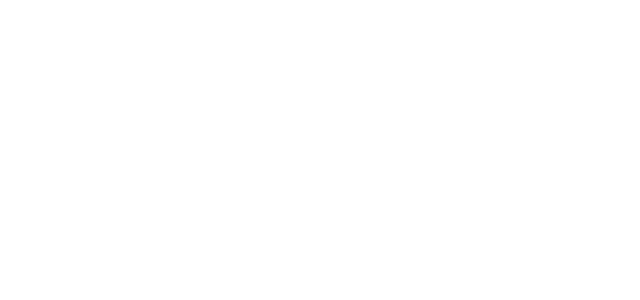
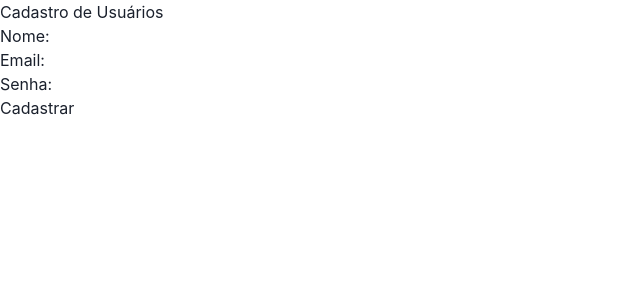
Before and after one commit to kenedy-gomes/Tarefas-Listagem, a React (Create React App) app: page /cadastrar in a window 1280 px wide. Before the commit this address had no page. Shown: the top 300 px of the page, without its empty margins (0-640 px from the left). Built offline with nearby package versions, Linux system fonts and the light colour scheme.

Commit message:
testando register.js

```diff
--- a/src/Pages/Home/index.js
+++ b/src/Pages/Home/index.js
@@ -1,4 +1,8 @@
 import Header from "../../Components/Header/Header";
+import {
+  Button,
+} from "@chakra-ui/react";
+
 import "./Home.css";
 const Home = () => {
   return (
@@ -10,6 +14,7 @@
         <div className="form">
           <h1>Aplicação de listagem e cadastro de tarefas</h1>
           <p>Faça o login ou crie uma conta!</p>
+          <Button onclick={() => {(window.location.href = "/cadastro")}}/>
         </div>
       </div>
     </div>
--- /dev/null
+++ b/src/Pages/Register/Cadastro.js
@@ -0,0 +1,67 @@
+import React, { useState } from 'react';
+
+
+
+function App() {
+  const [name, setName] = useState('');
+  const [email, setEmail] = useState('');
+  const [password, setPassword] = useState('');
+
+  const handleSubmit = async (e) => {
+    e.preventDefault();
+
+    const response = await fetch('http://localhost:3001/usuarios', {
+      method: 'POST',
+      headers: {
+        'Content-Type': 'application/json',
+      },
+      body: JSON.stringify({
+        name: name,
+        email: email,
+        password: password,
+      }),
+    });
+
+    if (response.status === 200) {
+      const data = await response.json();
+      alert(`Usuário cadastrado com sucesso! Token: ${data.token}`);
+    } else {
+      alert('Erro ao cadastrar o usuário');
+    }
+  };
+
+  return (
+    <div>
+      <h1>Cadastro de Usuários</h1>
+      <form onSubmit={handleSubmit}>
+        <div>
+          <label>Nome:</label>
+          <input
+            type="text"
+            value={name}
+            onChange={(e) => setName(e.target.value)}
+          />
+        </div>
+        <div>
+          <label>Email:</label>
+          <input
+            type="email"
+            value={email}
+            onChange={(e) => setEmail(e.target.value)}
+          />
+        </div>
+        <div>
+          <label>Senha:</label>
+          <input
+            type="password"
+            value={password}
+            onChange={(e) => setPassword(e.target.value)}
+          />
+        </div>
+        <button type="submit">Cadastrar</button>
+      </form>
+    </div>
+  );
+}
+
+export default App;
--- a/src/Routes.js
+++ b/src/Routes.js
@@ -4,6 +4,7 @@
 import Home from "./Pages/Home/index.js";
 import Listagem from "./Pages/Listagem/Listagem.js";
 import Login from "./Pages/Login/index.js";
+import Register from "../src/Pages/Register/Cadastro.js";
 import { AuthProvider, AuthContext } from "./contexts/auth.js";
 
 const Routers = () => {
@@ -35,6 +36,7 @@
           }
         />
         <Route exact path="/login" element={<Login />} />
+        <Route path="/cadastrar" element={<Register />} />
       </Routes>
     </AuthProvider>
   );
```
